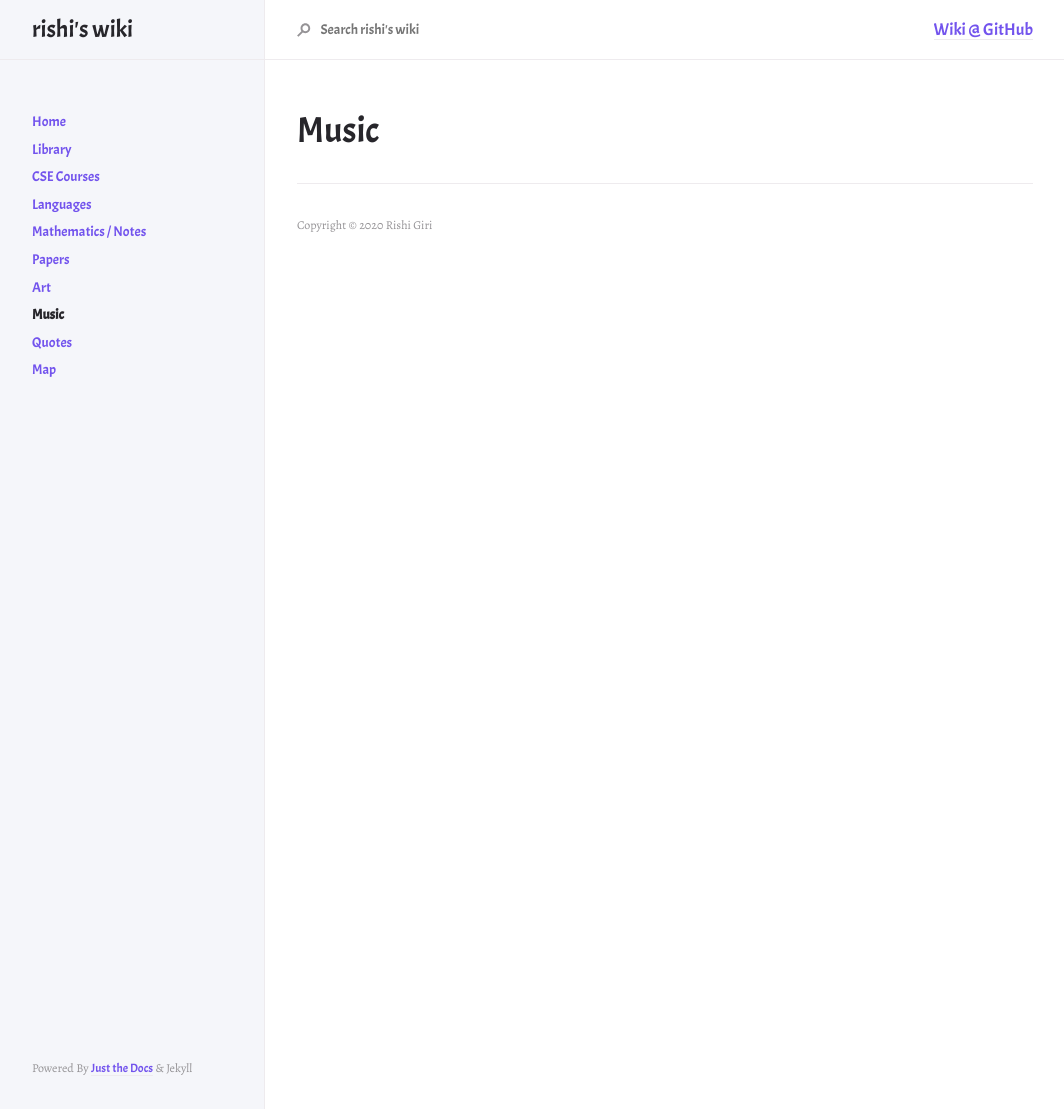
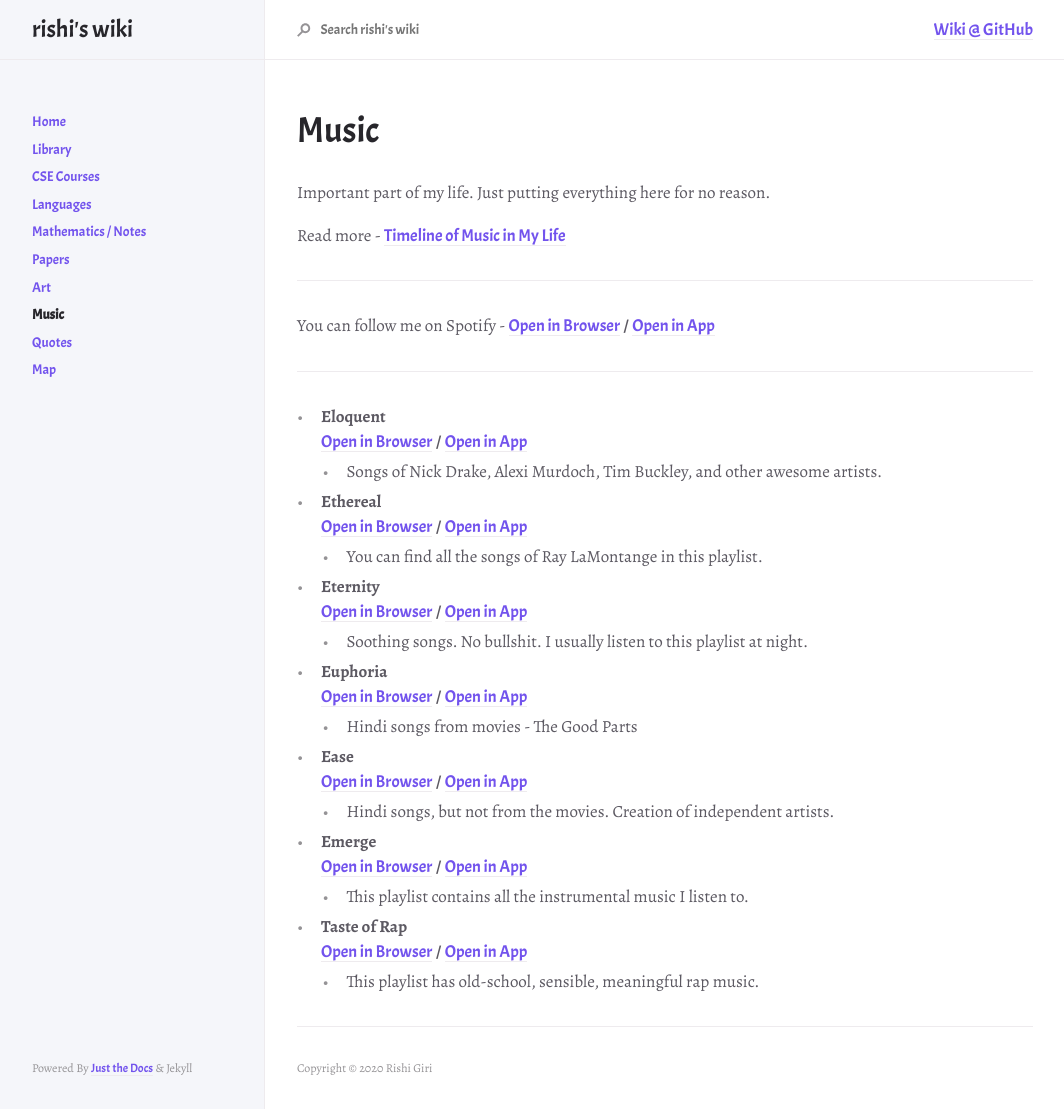
Before and after one commit to r8w/r8w, a Jekyll site: the page built from docs/music.md, in a window 1280 px wide. Shown: the whole page, without its empty margins (107-1171 px from the left). Built offline with Jekyll 4.4.1, drawn with Linux system fonts in a browser that asks for light colours; nearby versions of some CDN libraries.

Commit message:
add music section

```diff
--- a/docs/music.md
+++ b/docs/music.md
@@ -6,3 +6,39 @@ nav_order: 11
 
 # Music
 {: .no_toc }
+
+Important part of my life. Just putting everything here for no reason.
+
+Read more - [Timeline of Music in My Life](https://rishi.ml/2020/music-timeline/)
+
+---
+
+You can follow me on Spotify - [Open in Browser](https://open.spotify.com/user/12ti9jr3haa5n8ni51xvatogw?si=aSlK2eUUTUeTSzthwrHEhg) __/__ [Open in App](spotify:user:12ti9jr3haa5n8ni51xvatogw)
+
+---
+
+- __Eloquent__ <br> [Open in Browser](https://open.spotify.com/playlist/6KyM5AKJXmTX0tylcdoX53?si=L8K4TUCRTl2xjQVgz-nYug) __/__ [Open in App](spotify:playlist:6KyM5AKJXmTX0tylcdoX53)
+    - Songs of Nick Drake, Alexi Murdoch, Tim Buckley, and other awesome artists.
+
+
+- __Ethereal__ <br> [Open in Browser](https://open.spotify.com/playlist/44sfhLkILUH6Bta2xVI32C?si=i1Xa0IcMQZWCOApUCcjzCg) __/__ [Open in App](spotify:playlist:44sfhLkILUH6Bta2xVI32C)
+    - You can find all the songs of Ray LaMontange in this playlist.
+
+
+- __Eternity__ <br> [Open in Browser](https://open.spotify.com/playlist/7M5Kce3y0cUSkruDTrf9yB?si=hsiV_ccCRSiZURmpY9KbXA) __/__ [Open in App](spotify:playlist:7M5Kce3y0cUSkruDTrf9yB)
+    - Soothing songs. No bullshit. I usually listen to this playlist at night.
+
+- __Euphoria__ <br> [Open in Browser](https://open.spotify.com/playlist/5httNYQvdHBfSIZo2QZf1y?si=GbuoutLNQc-HYjzcIpWOew) __/__ [Open in App](spotify:playlist:5httNYQvdHBfSIZo2QZf1y)
+    - Hindi songs from movies - The Good Parts
+
+
+- __Ease__ <br> [Open in Browser](https://open.spotify.com/playlist/1Rlk75jMC4mITqNvVKsko7?si=Ymv9c0kkQhaX0ucboQJ6hA) __/__ [Open in App](spotify:playlist:1Rlk75jMC4mITqNvVKsko7)
+    - Hindi songs, but not from the movies. Creation of independent artists.
+
+
+- __Emerge__ <br> [Open in Browser](https://open.spotify.com/playlist/40LijXBj6CmsIaZoMZTpzS?si=GxgFPTuXRcSh6NKDBzSUuA) __/__ [Open in App](spotify:playlist:40LijXBj6CmsIaZoMZTpzS)
+    - This playlist contains all the instrumental music I listen to.
+
+
+- __Taste of Rap__ <br> [Open in Browser](https://open.spotify.com/playlist/3L0rEWBVrEbXgxC7X1omYe?si=wuuj8FzKROuHOBD4ealqYA) __/__ [Open in App](spotify:playlist:3L0rEWBVrEbXgxC7X1omYe)
+    - This playlist has old-school, sensible, meaningful rap music.
```
